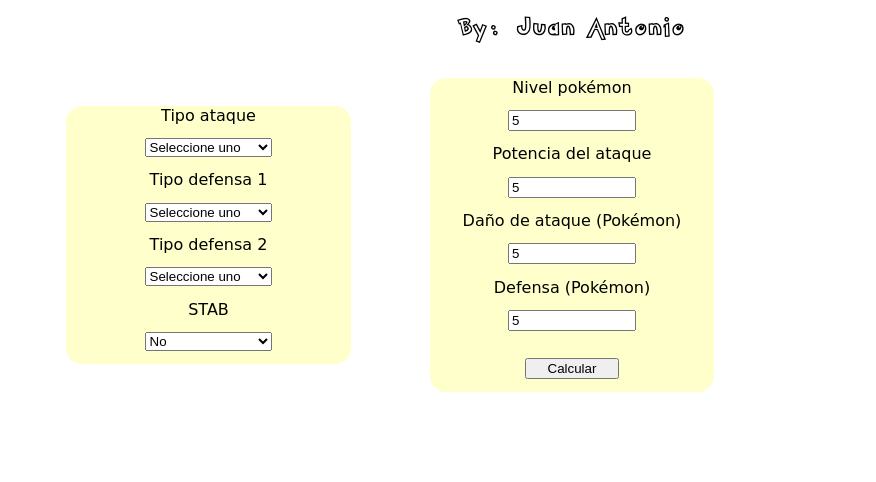
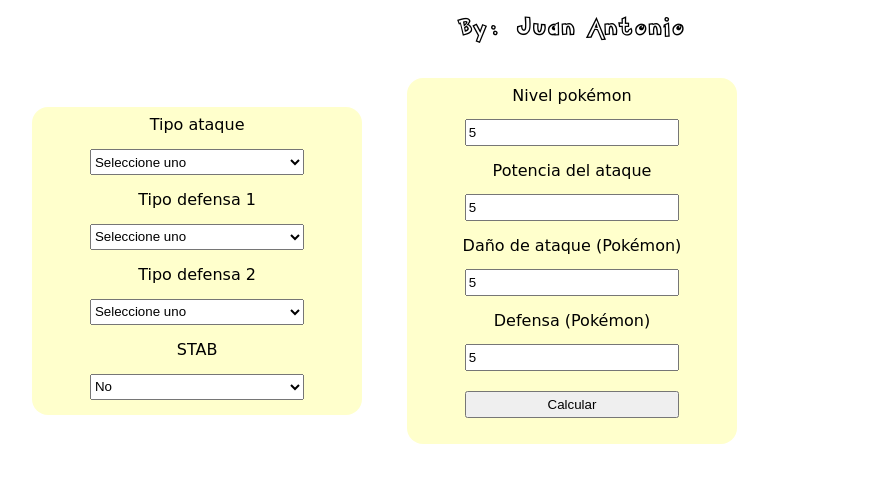
Before and after one commit to jajimenezpe/pkmcalculator, a plain HTML site: page index.html in a window 1280 px wide. Shown: the part 56-538 px from the top of the page, without its empty margins (68-944 px from the left). Drawn offline with Linux system fonts and the light colour scheme.

Commit message:
Add files via upload

```diff
--- a/css/estilos.css
+++ b/css/estilos.css
@@ -16,7 +16,7 @@
 }
 
 body {
-  background-color: white;
+  background-color: #ffffcc;
 }
 
 header {
@@ -30,38 +30,65 @@
   margin: 20px auto;
   width: 90%;
   display: flex;
-  flex-direction: row;
+  flex-direction: column;
   flex-wrap: wrap;
   justify-content: space-evenly;
   align-items: center;
+  text-align: center;
 }
 
 .container > div {
-  margin: 1em;
-  width: 25%;
+  width: 80%;
 }
 
 select,
-input[type="number"] {
-  width: 45%;
-  margin-top: 1em;
-  margin-bottom: 1em;
+input,
+p {
+  margin-top: 0.5em;
+  margin-bottom: 0.5em;
+}
+
+select,
+input {
+  width: 65%;
+  height: 2em;
+}
+
+@media screen and (min-width: 576px) {
+  body {
+    background-color: white;
+  }
+
+  .container {
+    flex-direction: row;
+    background-color: #ffffcc;
+    border-radius: 1em;
+  }
+
+  .container > div {
+    width: 40%;
+    margin: 1em;
+  }
+}
+
+@media screen and (min-width: 993px) {
+  .container {
+    background-color: white;
+  }
+
+  .container > div {
+    width: 29%;
   }
 
   .izquierda,
   .centro,
   .derecha {
-  display: flex;
-  flex-direction: column;
-  flex-wrap: wrap;
-  align-items: center;
     background-color: #ffffcc;
     border-radius: 1em;
-  text-align: center;
   }
 
   input[type="button"] {
+    margin-bottom: 2em;
     margin-top: 1em;
-  margin-bottom: 1em;
-  width: 33%;
   }
+}
```
Lines whose indentation alone changed are shown as unchanged.
